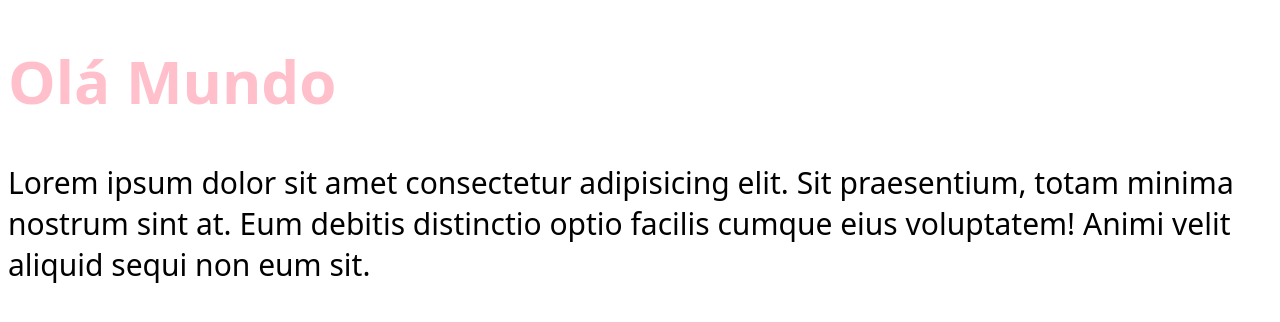
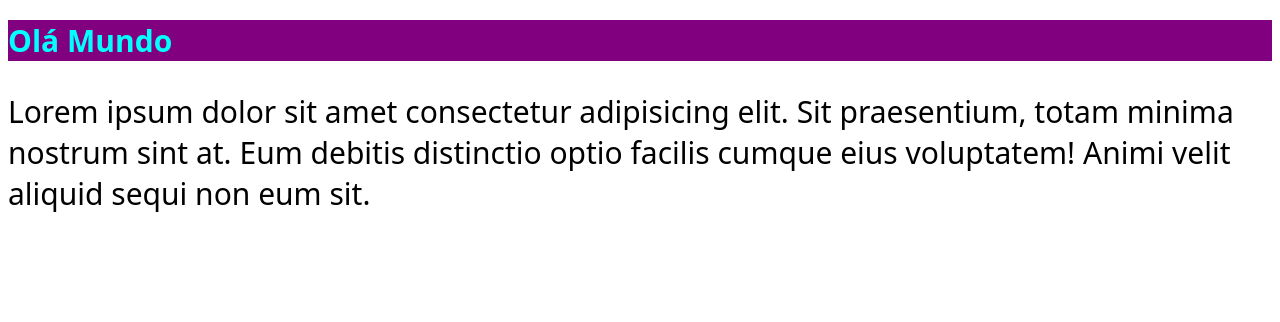
Before and after one commit to RicardoFrancoDelgado/chronos-app, a React (Vite) app: page / in a window 1280 px wide. Shown: the top 322 px of the page. Built offline with nearby package versions, Linux system fonts and the light colour scheme.

Commit message:
feat: utilizando css modules

```diff
--- a/src/App.tsx
+++ b/src/App.tsx
@@ -1,13 +1,13 @@
+import { Heading } from "./components/Heading";
 import "./styles/global.css";
 import "./styles/theme.css";
-
 
 export function App() {
   console.log("Oi");
 
   return (
     <>
-      <h1>Olá Mundo</h1>
+      <Heading />
       <p>
         Lorem ipsum dolor sit amet consectetur adipisicing elit. Sit
         praesentium, totam minima nostrum sint at. Eum debitis distinctio optio
--- /dev/null
+++ b/src/components/Heading.module.css
@@ -0,0 +1,8 @@
+.heading {
+  background: purple;
+  font-size: 30px;
+}
+
+.cyan {
+  color: cyan;
+}
--- /dev/null
+++ b/src/components/Heading.tsx
@@ -0,0 +1,7 @@
+import styles from "./Heading.module.css";
+
+export function Heading() {
+  console.log(styles);
+
+  return <h1 className={`${styles.cyan} ${styles.heading}`}>Olá Mundo</h1>;
+}
```
